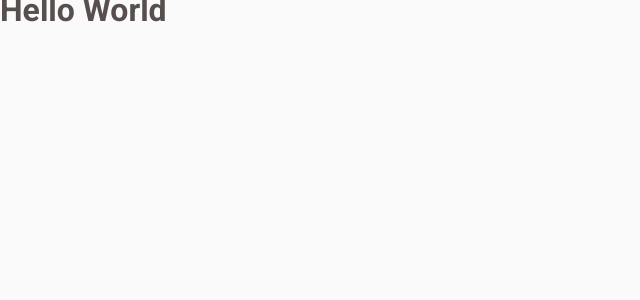
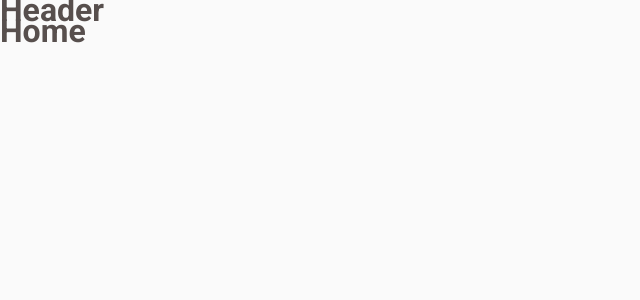
Before and after one commit to arthurrios/coffee-delivery-web, a React (Vite) app: page / in a window 1280 px wide. Shown: the top 300 px of the page, without its empty margins (0-640 px from the left). Built offline with nearby package versions, Linux system fonts and the light colour scheme.

Commit message:
chore: add router

```diff
--- a/package.json
+++ b/package.json
@@ -12,6 +12,7 @@
   "dependencies": {
     "react": "^18.2.0",
     "react-dom": "^18.2.0",
+    "react-router-dom": "^6.22.1",
     "styled-components": "^6.1.8"
   },
   "devDependencies": {
--- a/src/App.tsx
+++ /dev/null
@@ -1,3 +0,0 @@
-export function App() {
-  return <h1>Hello World</h1>
-}
--- /dev/null
+++ b/src/Router.tsx
@@ -0,0 +1,17 @@
+import { createBrowserRouter } from 'react-router-dom'
+import { DefaultLayout } from './layouts/DefautLayout'
+import { Home } from './pages/Home'
+import { Checkout } from './pages/Checkout'
+import { OrderConfirmed } from './pages/OrderConfirmed'
+
+export const router = createBrowserRouter([
+  {
+    path: '/',
+    element: <DefaultLayout />,
+    children: [
+      { path: '/', element: <Home /> },
+      { path: '/checkout', element: <Checkout /> },
+      { path: '/order-confirmed', element: <OrderConfirmed /> },
+    ],
+  },
+])
--- /dev/null
+++ b/src/components/Header.tsx
@@ -0,0 +1,3 @@
+export function Header() {
+  return <h1>Header</h1>
+}
--- /dev/null
+++ b/src/layouts/DefautLayout.tsx
@@ -0,0 +1,11 @@
+import { Outlet } from 'react-router-dom'
+import { Header } from '../components/Header'
+
+export function DefaultLayout() {
+  return (
+    <div>
+      <Header />
+      <Outlet />
+    </div>
+  )
+}
--- a/src/main.tsx
+++ b/src/main.tsx
@@ -1,14 +1,15 @@
 import React from 'react'
 import ReactDOM from 'react-dom/client'
-import { App } from './App.tsx'
 import { ThemeProvider } from 'styled-components'
 import { defaultTheme } from './styles/themes/default.ts'
 import { GlobalStyle } from './styles/global.ts'
+import { RouterProvider } from 'react-router-dom'
+import { router } from './Router.tsx'
 
 ReactDOM.createRoot(document.getElementById('root')!).render(
   <React.StrictMode>
     <ThemeProvider theme={defaultTheme}>
-      <App />
+      <RouterProvider router={router} />
       <GlobalStyle />
     </ThemeProvider>
   </React.StrictMode>,
--- /dev/null
+++ b/src/pages/Checkout.tsx
@@ -0,0 +1,3 @@
+export function Checkout() {
+  return <h1>Checkout</h1>
+}
--- /dev/null
+++ b/src/pages/Home.tsx
@@ -0,0 +1,3 @@
+export function Home() {
+  return <h1>Home</h1>
+}
--- /dev/null
+++ b/src/pages/OrderConfirmed.tsx
@@ -0,0 +1,3 @@
+export function OrderConfirmed() {
+  return <h1>Order Confirmed</h1>
+}
```
Also changed, not shown: 1 other file (tests, documents, lock files or other folders).
